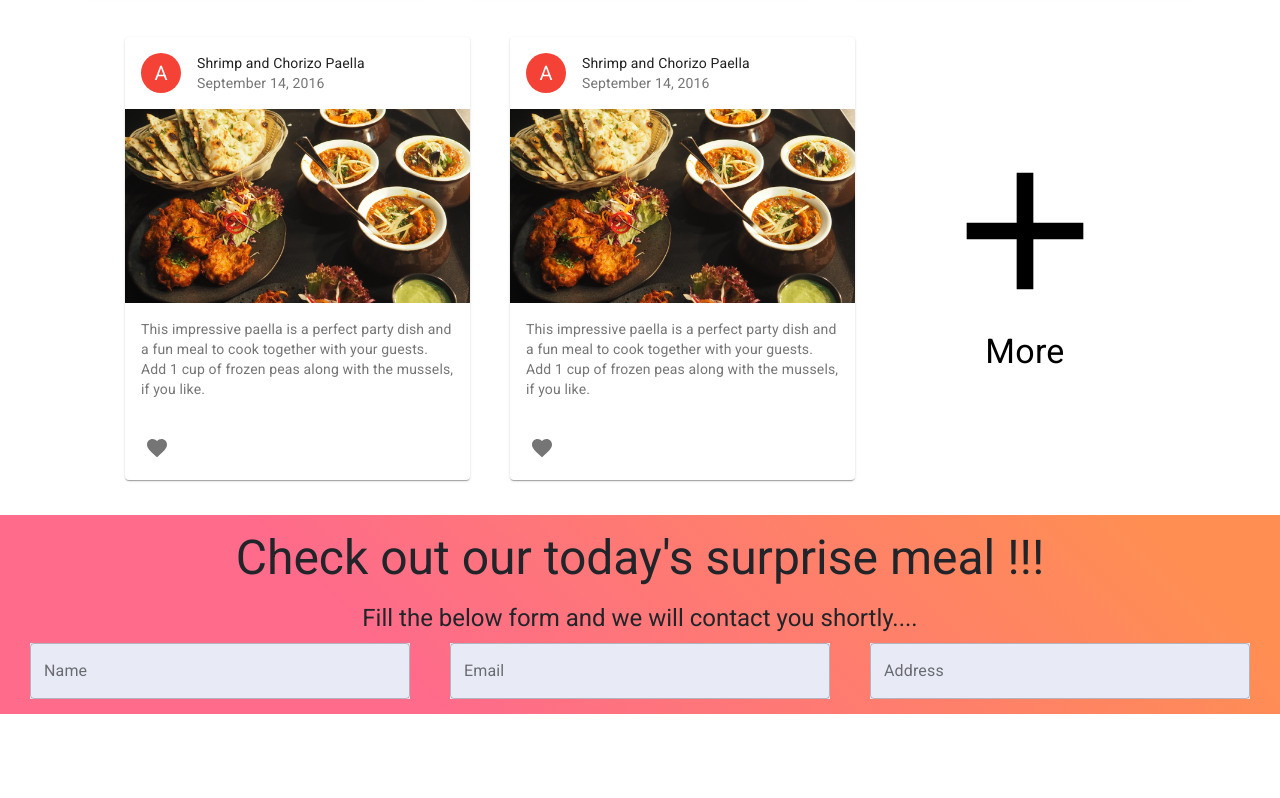
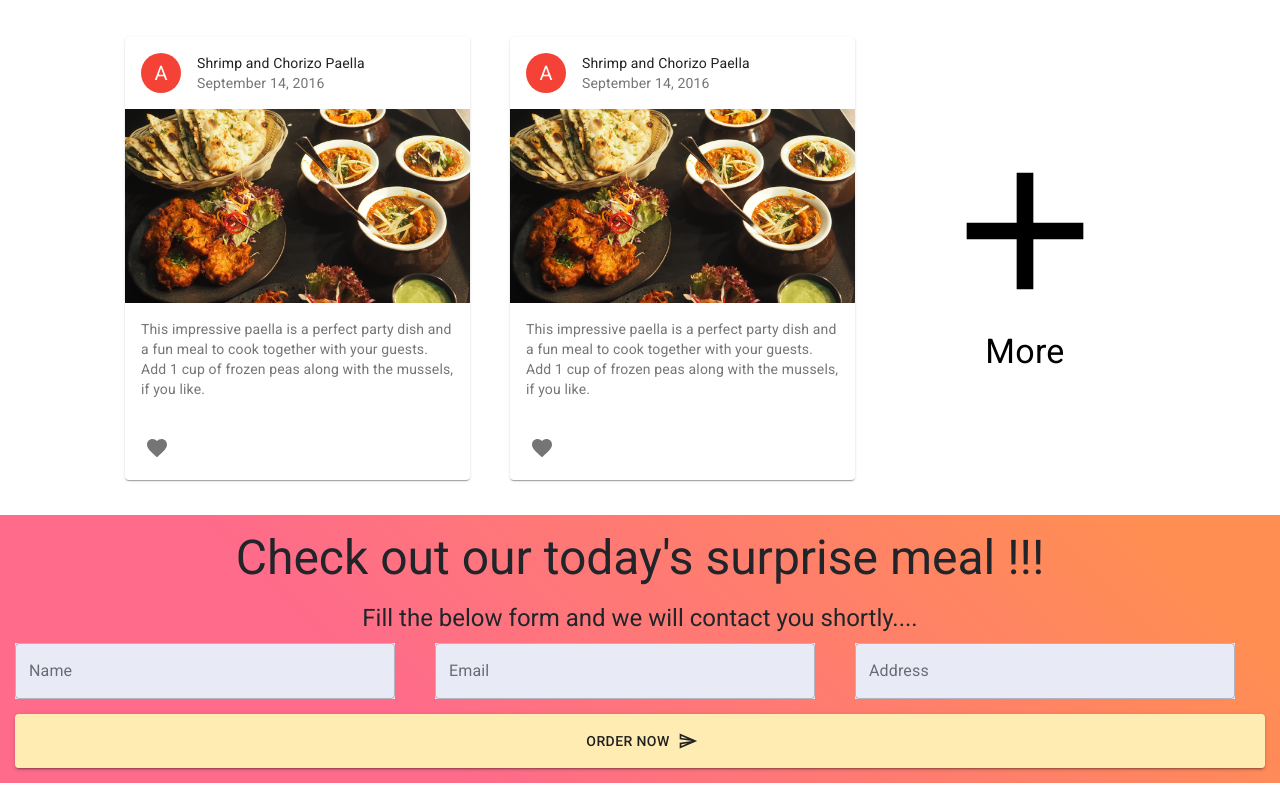
Before and after one commit to ashu18aman/react-alimento, a React (Create React App) app: page / in a window 1280 px wide. Shown: the part 1342-2140 px from the top of the page. Before the commit the page ends 2071 px from the top, so only its background shows below. Built offline with nearby package versions, Linux system fonts and the light colour scheme.

Commit message:
Instant_order_submit

```diff
--- a/src/components/InstantOrder.js
+++ b/src/components/InstantOrder.js
@@ -5,13 +5,17 @@ import { FormControl } from '@material-ui/core';
 import TextField from '@material-ui/core/TextField';
 import Typography from '@material-ui/core/Typography';
 import { makeStyles } from '@material-ui/core/styles';
+import Button from '@material-ui/core/Button';
+import SendOutlinedIcon from '@material-ui/icons/SendOutlined';
+import { CenterFocusStrong } from '@material-ui/icons';
+
 
 const useStyles = makeStyles({
     root: {
         background: 'linear-gradient(45deg, #FE6B8B 30%, #FF8E53 90%)',
         marginTop: 15,
         marginBottom: 15,
-        padding:15,
+        padding: 15,
         width: '100%',
     },
     grd: {
@@ -20,6 +24,14 @@ const useStyles = makeStyles({
     textInp: {
         width: 380,
         background: 'linear-gradient(45deg, #e8eaf6 30%, #e8eaf6 90%)',
+    },
+    sub: {
+        width:'100%',
+        padding: 15,
+        marginTop: 15,
+        background: 'linear-gradient(45deg, #ffecb3 30%, #ffecb3 90%)',
+        justify:CenterFocusStrong,
+        color: '#212121',
     },
 
 });
@@ -49,23 +61,31 @@ const InstantOrder = () => {
                                 justify="center"
                                 alignItems="center"
                                 spacing={5}>
-                            <Grid item>
-                            <TextField id="outlined-basic" label="Name" variant="outlined" className={classes.textInp} />
+                                <Grid item>
+                                    <TextField id="outlined-basic" label="Name" variant="outlined" className={classes.textInp} />
                                 </Grid>
                                 <Grid item>
-                                <TextField id="outlined-basic" label="Email" variant="outlined" className={classes.textInp} />
+                                    <TextField id="outlined-basic" label="Email" variant="outlined" className={classes.textInp} />
                                 </Grid>
                                 <Grid item>
-                                <TextField id="outlined-basic" label="Address" variant="outlined" className={classes.textInp} />
+                                    <TextField id="outlined-basic" label="Address" variant="outlined" className={classes.textInp} />
                                 </Grid>
                             </Grid>
+                        </FormControl>
+                        <Button
+                            variant="contained"
+                            color="primary"
+                            className={classes.sub}
+                            endIcon={<SendOutlinedIcon />}
 
-                        </FormControl>
+                        >
+                            Order Now
+      </Button>
                     </Form>
                 </Grid>
             </Grid>
 
-        </Container>
+        </Container >
     );
 }
 
```
